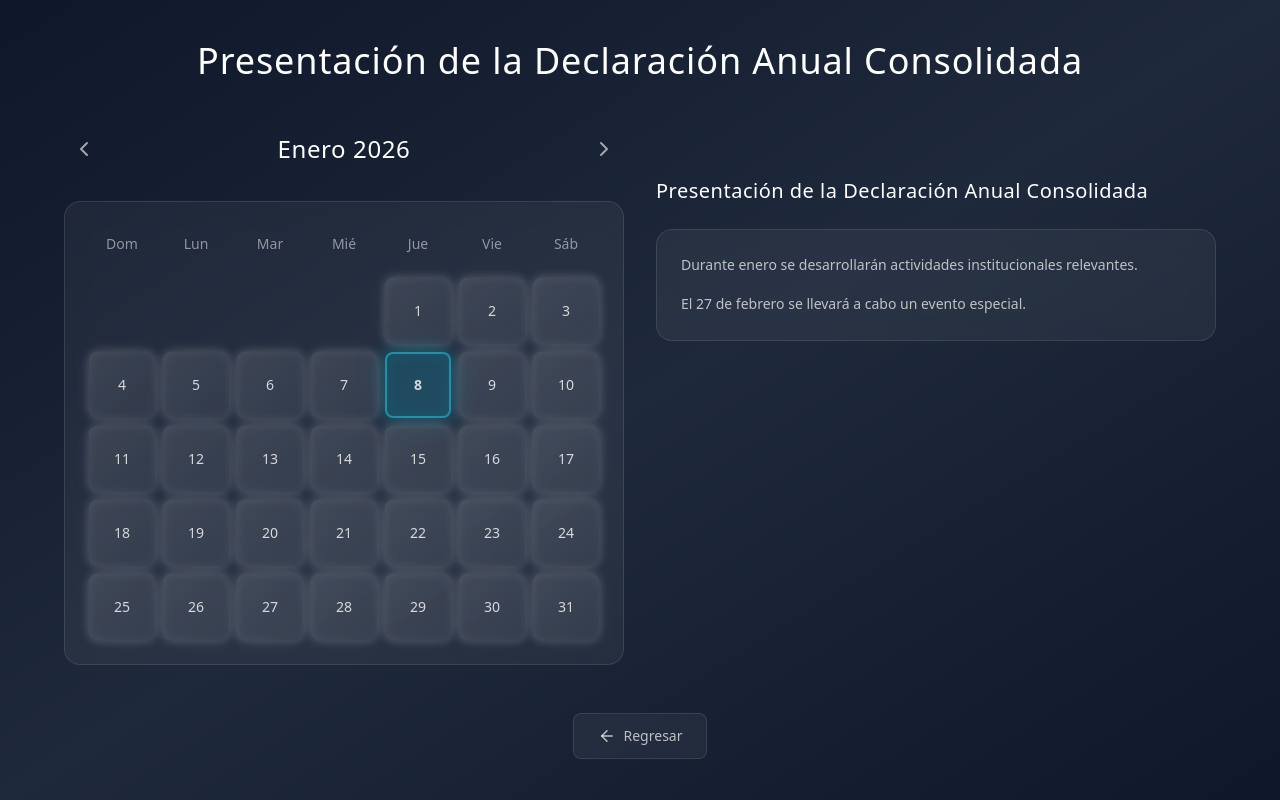
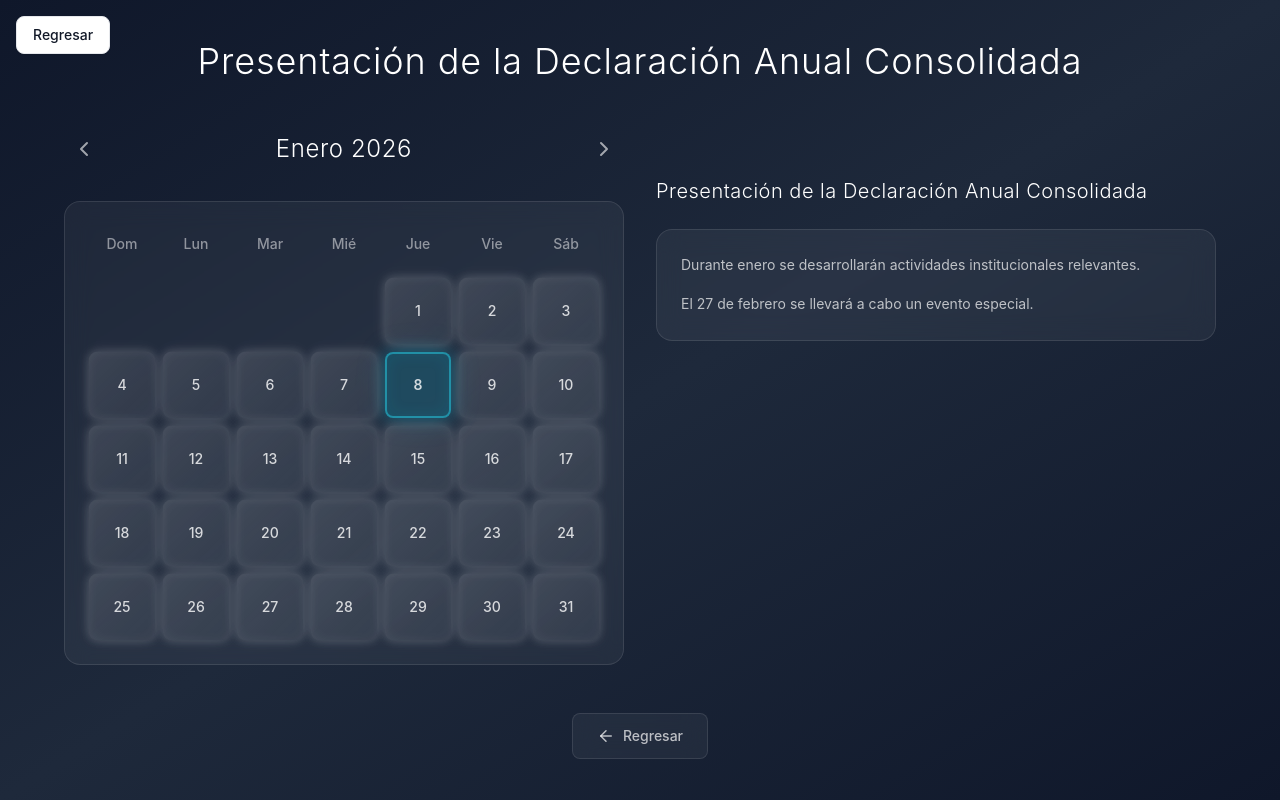
Before and after one commit to flavio1227/Calendario, a React (Vite) app: page / in a window 1280 px wide. Built offline with nearby package versions, Linux system fonts and the light colour scheme.

Commit message:
Agregar botÃ³n de navegaciÃ³n estilo Apple y configuraciÃ³n de colores y fuente San Francisco

```diff
--- a/src/App.tsx
+++ b/src/App.tsx
@@ -40,6 +40,14 @@ function App() {
 
   return (
     <div className="min-h-screen bg-gradient-to-br from-slate-900 via-slate-800 to-slate-900 flex flex-col items-center justify-center p-6">
+      {/* Fixed Apple-style Navigation Button */}
+      <a
+        href="https://flavio1227.github.io/SIGEM1.1/"
+        className="fixed top-4 left-4 inline-block px-4 py-2 bg-white border border-gray-200 rounded-lg shadow-sm text-sm font-medium text-gray-900 hover:bg-gray-50 z-50 no-underline"
+      >
+        Regresar
+      </a>
+
       {/* Header */}
       <div className="w-full max-w-6xl mb-12">
         <h1 className="text-4xl font-light text-white tracking-wide text-center">
--- a/src/index.css
+++ b/src/index.css
@@ -1,6 +1,13 @@
 @tailwind base;
 @tailwind components;
 @tailwind utilities;
+
+/* Apple San Francisco Font Stack */
+@layer base {
+  * {
+    font-family: -apple-system, BlinkMacSystemFont, 'SF Pro Display', 'SF Pro Text', system-ui, 'Helvetica Neue', Helvetica, Arial, sans-serif;
+  }
+}
 
 /* Pulse animation for important dates */
 @keyframes soft-pulse {
--- a/tailwind.config.js
+++ b/tailwind.config.js
@@ -2,7 +2,52 @@
 export default {
   content: ['./index.html', './src/**/*.{js,ts,jsx,tsx}'],
   theme: {
-    extend: {},
+    extend: {
+      fontFamily: {
+        sans: [
+          '-apple-system',
+          'BlinkMacSystemFont',
+          '"SF Pro Display"',
+          '"SF Pro Text"',
+          'system-ui',
+          'Helvetica Neue',
+          'Helvetica',
+          'Arial',
+          'sans-serif',
+        ],
+      },
+      colors: {
+        'apple-blue': {
+          50: '#E3F2FD',
+          100: '#BBDEFB',
+          200: '#90CAF9',
+          300: '#64B5F6',
+          400: '#42A5F5',
+          500: '#2196F3',
+          600: '#1E88E5',
+          700: '#1976D2',
+          800: '#1565C0',
+          900: '#0D47A1',
+        },
+        'apple-gray': {
+          50: '#FAFAFA',
+          100: '#F5F5F5',
+          200: '#EEEEEE',
+          300: '#E0E0E0',
+          400: '#BDBDBD',
+          500: '#9E9E9E',
+          600: '#757575',
+          700: '#616161',
+          800: '#424242',
+          900: '#212121',
+        },
+        'calendar': {
+          'today': '#007AFF',
+          'important': '#FF9500',
+          'hover': '#F2F2F7',
+        },
+      },
+    },
   },
   plugins: [],
 };
```
